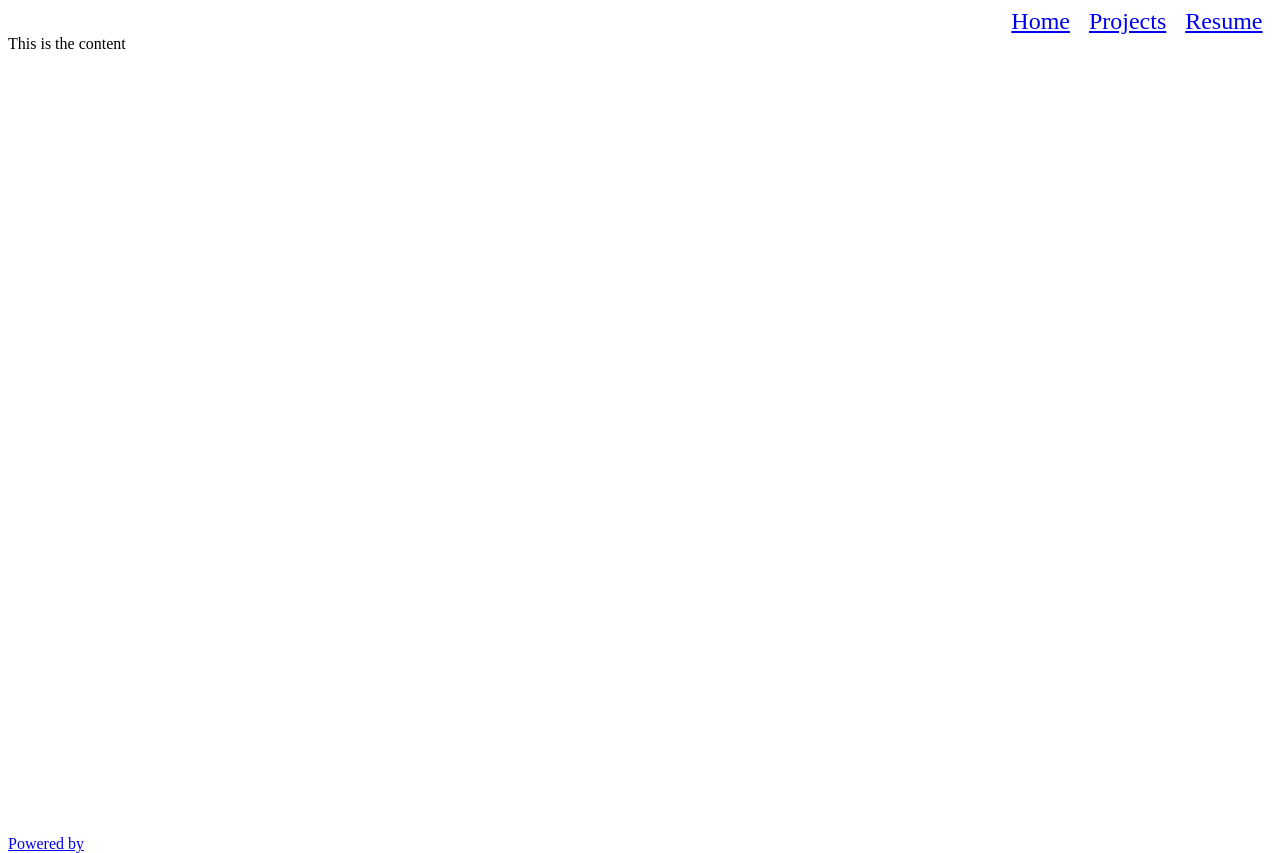
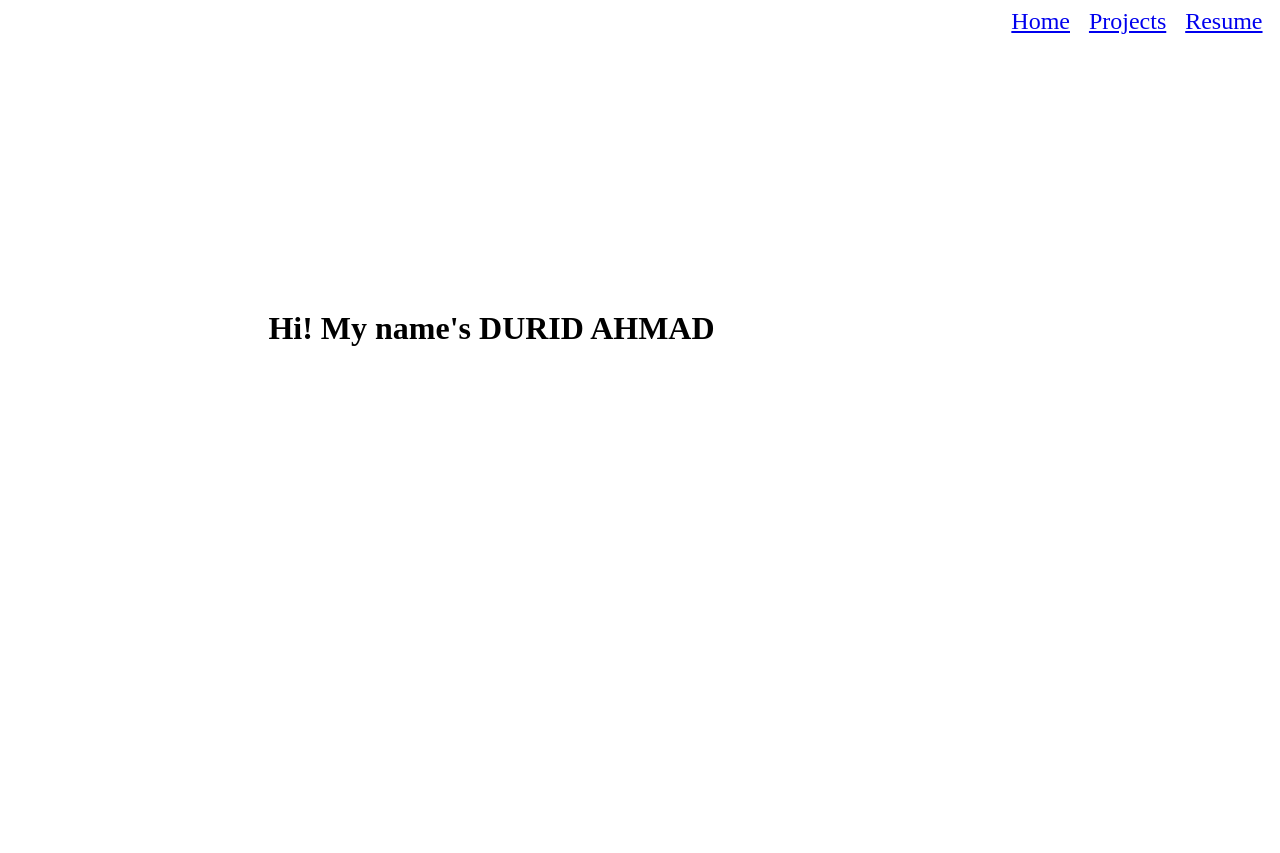
Before and after one commit to durid-ah/durid-ah.github.io, a Next.js app: page / in a window 1280 px wide. Built offline with nearby package versions, Linux system fonts and the light colour scheme.

Commit message:
added my header and cleaned out some code

```diff
--- a/pages/index.tsx
+++ b/pages/index.tsx
@@ -17,20 +17,15 @@ export default function Home() {
       <main className={styles.main}>
         <div className={styles.intro}>
           <div className={styles.bottomSlant}></div>
-          <div className={styles.content}>This is the content</div>
+          <div className={styles.content}>
+            <h1>Hi! My name's DURID AHMAD</h1>
+            <p></p>
+          </div>
         </div>
       </main>
 
       <footer className={styles.footer}>
-        <a
-          href="https://vercel.com?utm_source=create-next-app&utm_medium=default-template&utm_campaign=create-next-app"
-          target="_blank"
-          rel="noopener noreferrer"
-        >
-          Powered by{' '}
-          <span className={styles.logo}>
-          </span>
-        </a>
+      {/** TODO: Maybe add a footer? */}
       </footer>
     </Layout>
   )
--- a/styles/Home.module.css
+++ b/styles/Home.module.css
@@ -10,6 +10,16 @@
   position: absolute;
   width: 100%;
   height: 100%;
+  display: flex;
+  flex-direction: column;
+  justify-content: center;
+  align-items: center;
+  z-index: 2;
+  padding: 1%;
+}
+
+.content h1 {
+  color: var(--headers);
 }
 
 /* The slant of the right border */
@@ -44,9 +54,18 @@
   overflow-x: hidden;
 }
 
-@media screen and (max-width: 480px) {
+/* Handle tablet AND mobile */
+@media screen and (max-width: 768px) {
   /*hide the right slant and leave the bottom one*/
   .intro {
     width: 100%;
   }
+
+  .content h1 {
+    text-align: center;
+  }
 }
+
+@media screen and (max-width: 480px) {
+
+}
--- a/styles/globals.css
+++ b/styles/globals.css
@@ -2,6 +2,7 @@
   --main-color: #fae4e5;
   --main-dark: #1b1c31;
   --secondary-dark: #30303a;
+  --headers: #51459E;
 
   --navbar-height: 3rem;
   --mobile-width: 480px;
```
